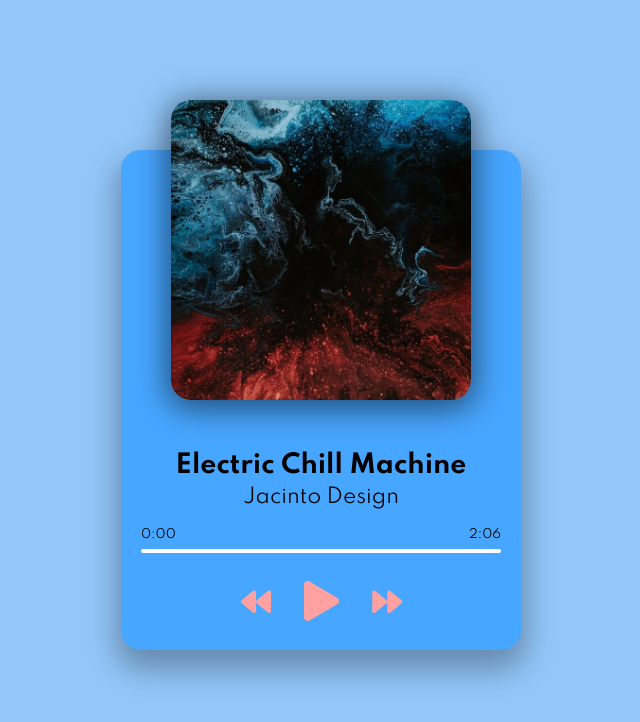
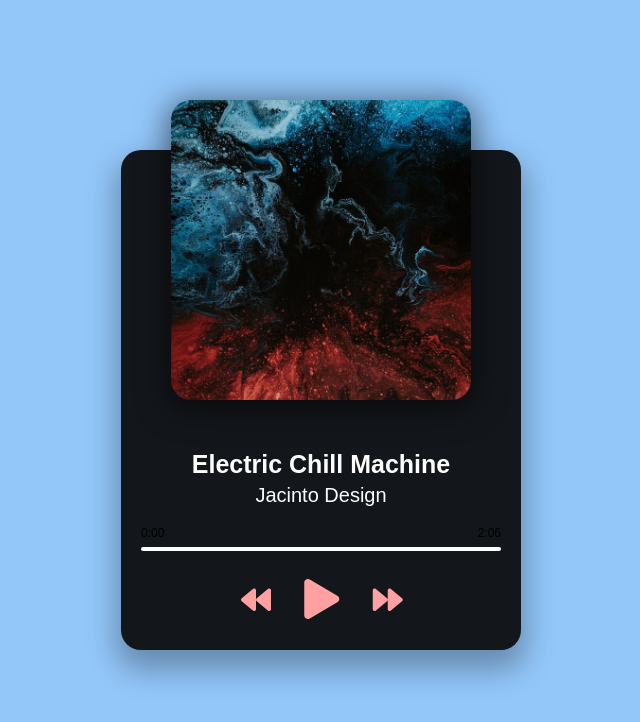
Before and after one commit to bhardwajprashant1234/Music-Player, a plain HTML site: page index.html in a window 1280 px wide. Shown: the whole page, without its empty margins (319-959 px from the left). Drawn offline with Linux system fonts and the light colour scheme.

Commit message:
Add files via upload

```diff
--- a/style.css
+++ b/style.css
@@ -11,14 +11,14 @@ body {
   display: flex;
   justify-content: center;
   align-items: center;
-  font-family: Spartan, sans-serif;
+  font-family: poppins, sans-serif;
   font-size: 12px;
 }
 
 .player-container {
   height: 500px;
   width: 400px;
-  background: #47a6ff;
+  background: #13161b;
   border-radius: 20px;
   box-shadow: 0 15px 30px 5px rgba(0, 0, 0, 0.3);
 }
@@ -43,6 +43,7 @@ h2 {
   font-size: 25px;
   text-align: center;
   margin: 0;
+  color: white;
 }
 
 h3 {
@@ -50,6 +51,7 @@ h3 {
   text-align: center;
   font-weight: 400;
   margin: 5px 0 0;
+  color: white;
 }
 
 /* Progress */
```
